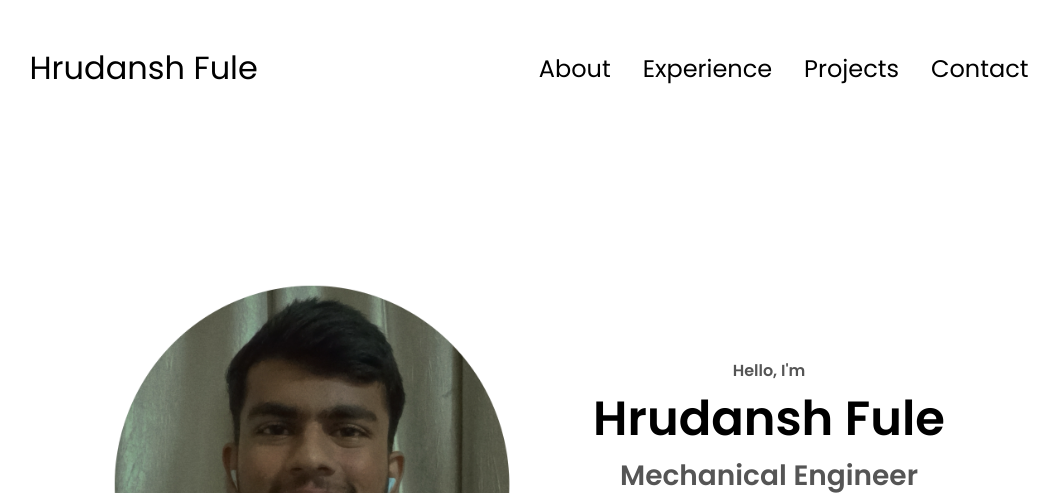
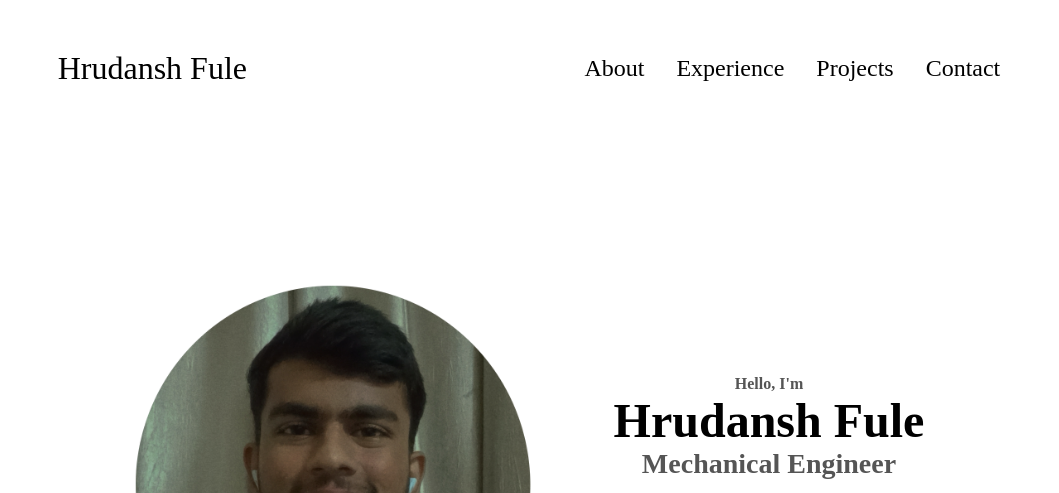
Before and after one commit to Hrudanshh/Demure, a plain HTML site: page index.html in a window 1280 px wide. Shown: the top 493 px of the page, without its empty margins (111-1170 px from the left). Drawn offline with Linux system fonts and the light colour scheme.

Commit message:
Update style.css

```diff
--- a/style.css
+++ b/style.css
@@ -1,14 +1,14 @@
 /* GENERAL */
 
-@import url("https://fonts.googleapis.com/css2?family=Poppins:wght@300;400;500;600&display=swap");
+@import url('https://fonts.googleapis.com/css2?family=Major+Mono+Display&display=swap');
 
 * {
   margin: 0;
   padding: 0;
 }
 
-body {
-  font-family: "Poppins", sans-serif;
+.body {
+  font-family: "Major Mono Display", monospace;
 }
 
 html {
@@ -23,7 +23,7 @@ p {
 
 a,
 .btn {
-  transition: all 300ms ease;
+  transition: all 200ms ease;
 }
 
 /* DESKTOP NAV */
```
